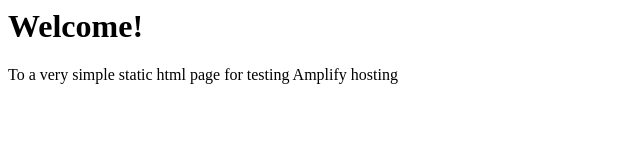
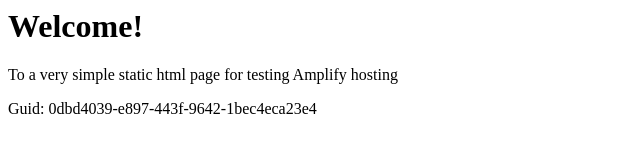
Before and after one commit to aws-aemilia-sin/Github-PR-Commit-Integration-Test-DoNotTouch-Gith-OKSLNVO2-v1-preprod-ap-southeast-1, a website: page src/index.html in a window 1280 px wide. Shown: the whole page, without its empty margins (0-640 px from the left). Drawn offline with Linux system fonts and the light colour scheme.

Commit message:
commit from integ tests

```diff
--- a/src/index.html
+++ b/src/index.html
@@ -1,3 +1,5 @@
+
+
 <html lang="en">
 
 <head>
@@ -10,6 +12,6 @@
 <body>
     <h1>Welcome!</h1>
     <p>To a very simple static html page for testing Amplify hosting</p>
-</body>
+    <p>Guid: 0dbd4039-e897-443f-9642-1bec4eca23e4</p></body>
 
 </html>
```
